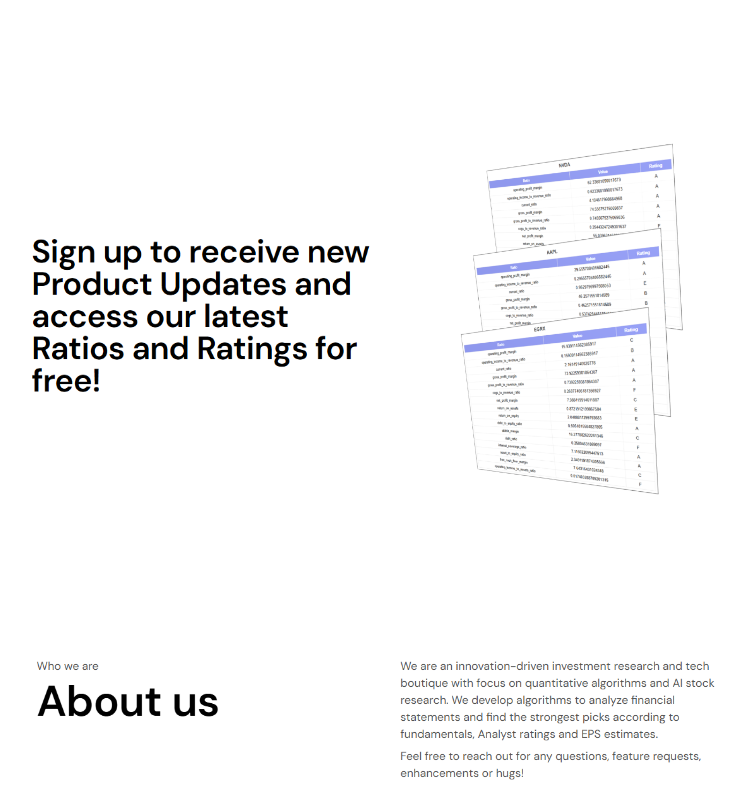
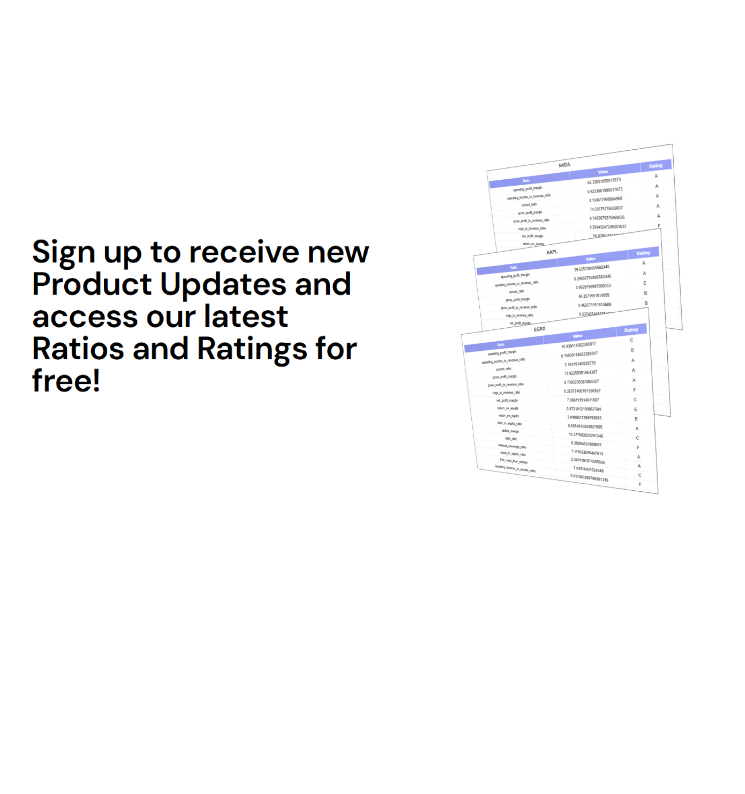
Before and after one commit to OliverEsoterik/pallas-research, a plain HTML site: page index.html in a window 1280 px wide. Shown: the part 1259-2053 px from the top of the page, without its empty margins (269-1014 px from the left). After the commit the page ends 1843 px from the top, so only its background shows below. Drawn offline with Linux system fonts and the light colour scheme.

Commit message:
Add files via upload

```diff
--- a/index.html
+++ b/index.html
@@ -42,10 +42,7 @@
 <section class="section-5">
     <div class="ml-embedded" data-form="KthqH9"></div>
 </section>
-    <!-- Section 6 -->
-    <section class="section-6">
-        <img class="about-image" src="about.png" alt="Section 6 Image">
-    </section>
+
 
 </body>
 </html>
```
